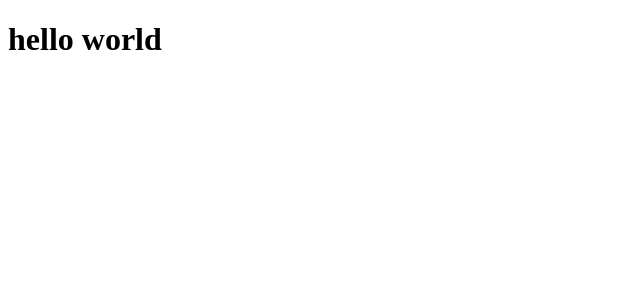
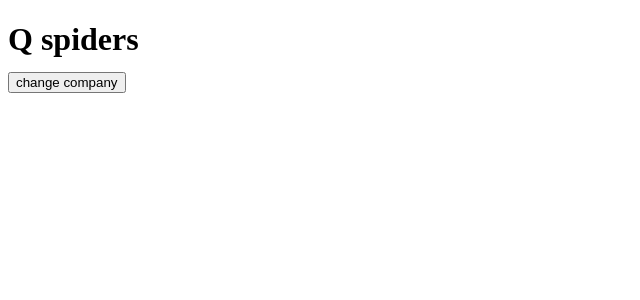
Before and after one commit to rahulabde/react-project, a React (Create React App) app: page / in a window 1280 px wide. Shown: the top 300 px of the page, without its empty margins (0-640 px from the left). Built offline with nearby package versions, Linux system fonts and the light colour scheme.

Commit message:
Refs in class based component eg:2

```diff
--- a/src/App.jsx
+++ b/src/App.jsx
@@ -1,20 +1,30 @@
+import { useRef } from "react"
 import React, { Component ,createRef} from 'react'
 
 export default class App extends Component {
-  constructor(){
+  constructor()
+  {
     super()
-    this.state={name:"hello world"}
-    this.h1Ref=createRef()
-  }
-  componentDidMount(){
-    let h1=document.querySelector('h1')
-    console.log(h1,"dom way");
-    console.log(this.h1Ref.current,"react way");
+    this.state={company:"Q spiders"}
+    this.spanRef=createRef()
+    this.btnRef=createRef()
   }
   render() {
     return (
-      <h1 ref={this.h1ref}>{this.state.name}</h1>
+      <> <h1>
+      <span ref={this.spanRef}>{this.state.company}</span> <br />
+      <button  ref={this.btnRef} onClick={()=>{
+        this.setState({company:"J spiders"})
+        this.spanRef.current.style.color="orange"
+        this.spanRef.current.style.border="2px"
+        this.spanRef.current.style.padding="2px"
+        this.spanRef.current.style.margin="2px"
+        this.btnRef.current.style.color="red"
+        this.btnRef.current.style.backgroundcoler="black"
+        this.btnRef.current.style.borderRadius="25%"
+      }}> change company</button>
+      </h1>
+      </>
     )
-
   }
 }
```
